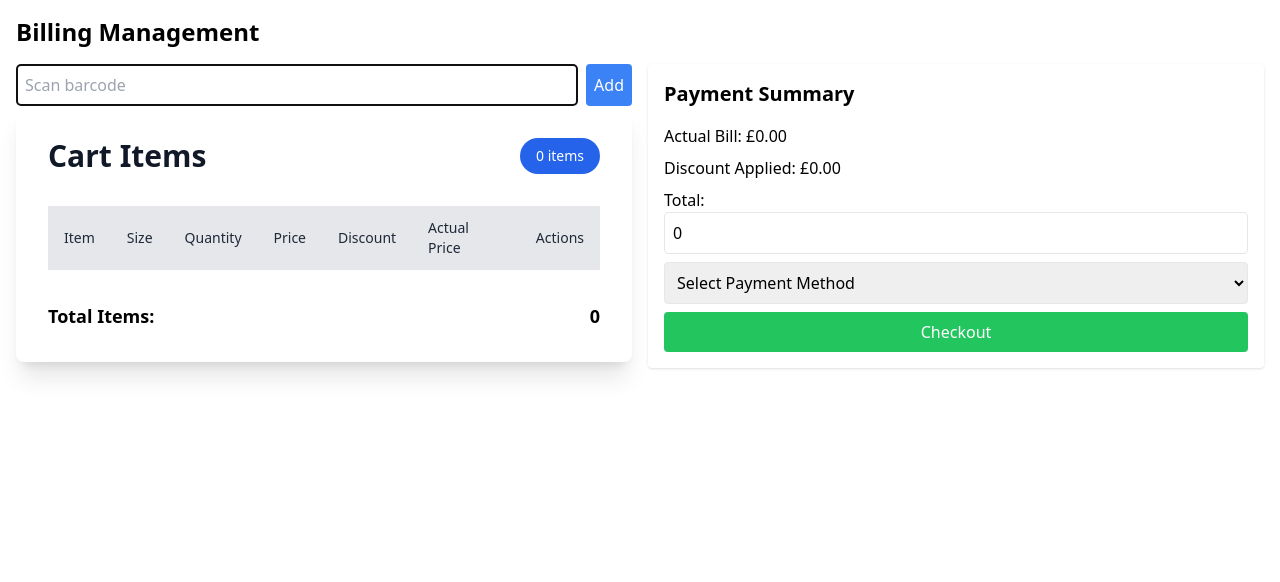
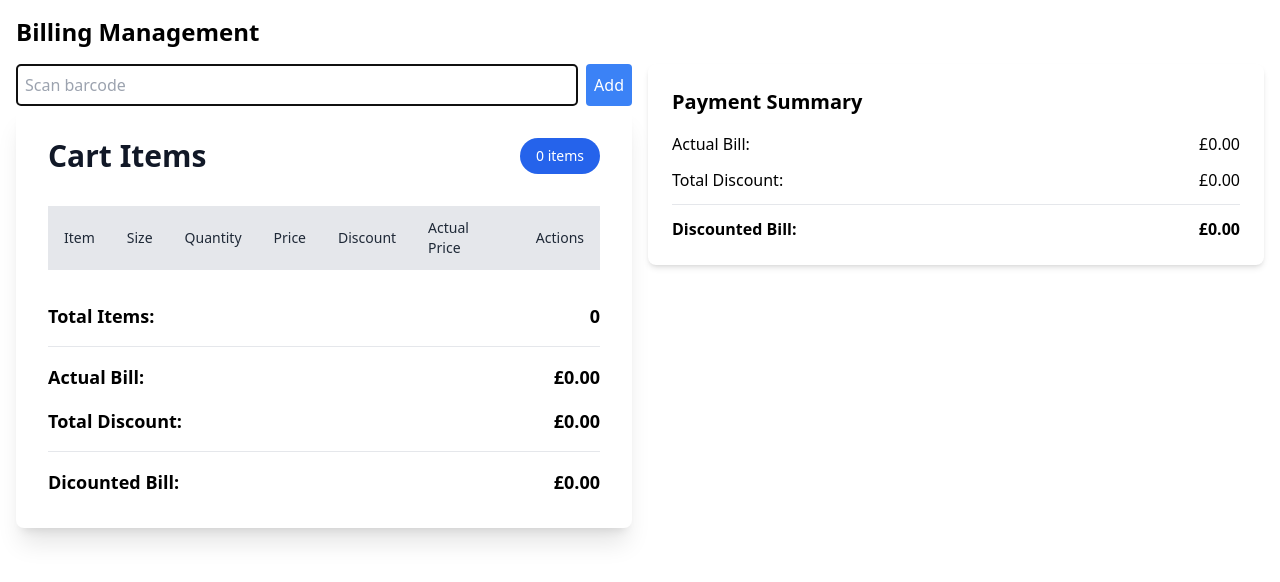
Before and after one commit to ayeshaaamir/retail-epos-frontend, a React (Vite) app in the folder style-mantra-pos/: page /billing in a window 1280 px wide. Shown: the top 582 px of the page. Built offline with nearby package versions, Linux system fonts and the light colour scheme; sample sign-in values are in the browser's storage.

Commit message:
payment summary functionality..

```diff
--- a/style-mantra-pos/src/components/BillingManagement/Cart.jsx
+++ b/style-mantra-pos/src/components/BillingManagement/Cart.jsx
@@ -2,15 +2,27 @@ import { useDispatch, useSelector } from "react-redux";
 import {
   updateCartItem,
   removeFromCart,
+  updatePaymentSummary,
 } from "../../redux/actions/billingActions";
+import { useEffect } from "react";
 
 const Cart = () => {
   const dispatch = useDispatch();
   const { cart } = useSelector((state) => state.billing);
 
+  // Calculate total discount, total price, and total items
+  const totalItems = cart.length;
+  const totalDiscount = cart.reduce((sum, item) => sum + item.item_discount, 0);
+  const discountedBill = cart.reduce((sum, item) => sum + item.price, 0);
+  const actualBill = cart.reduce((sum, item) => sum + item.total, 0);
+
+  useEffect(() => {
+    dispatch(updatePaymentSummary(actualBill, totalDiscount, discountedBill));
+  }, [cart, dispatch, actualBill, totalDiscount, discountedBill]);
+
   const handlePriceChange = (rowData, newPrice) => {
     // Ensure the new price is not greater than the current price
-    if (newPrice > rowData.price) {
+    if (newPrice > rowData.total) {
       alert("Price cannot be increased. It can only be decreased.");
       return;
     }
@@ -57,7 +69,7 @@ const Cart = () => {
       <div className="flex justify-between items-center mb-6">
         <h2 className="text-3xl font-semibold text-gray-900">Cart Items</h2>
         <span className="bg-blue-600 text-white text-sm py-2 px-4 rounded-full">
-          {cart.length} items
+          {totalItems} items
         </span>
       </div>
 
@@ -114,9 +126,26 @@ const Cart = () => {
         </table>
       </div>
 
-      <div className="flex justify-between font-bold text-lg mt-4">
-        <span>Total Items:</span>
-        <span>{cart.length}</span>
+      {/* Totals Section */}
+      <div className="flex flex-col space-y-4 font-bold text-lg mt-4">
+        <div className="flex justify-between">
+          <span>Total Items:</span>
+          <span>{totalItems}</span>
+        </div>
+        <hr />
+        <div className="flex justify-between">
+          <span>Actual Bill:</span>
+          <span>£{actualBill.toFixed(2)}</span>
+        </div>
+        <div className="flex justify-between">
+          <span>Total Discount:</span>
+          <span>£{totalDiscount.toFixed(2)}</span>
+        </div>
+        <hr />
+        <div className="flex justify-between">
+          <span>Dicounted Bill:</span>
+          <span>£{discountedBill.toFixed(2)}</span>
+        </div>
       </div>
     </div>
   );
--- a/style-mantra-pos/src/components/BillingManagement/PaymentSummary.jsx
+++ b/style-mantra-pos/src/components/BillingManagement/PaymentSummary.jsx
@@ -1,88 +1,28 @@
-import { useDispatch, useSelector } from "react-redux";
-import {
-  updateTotal,
-  setPaymentMethod,
-} from "../../redux/slices/paymentSummarySlice";
-import { processSale } from "../../redux/actions/billingActions"; // Assuming processSale is still in billingSlice
+import React from "react";
+import { useSelector } from "react-redux";
 
 const PaymentSummary = () => {
-  const dispatch = useDispatch();
-
-  // Select state from paymentSummarySlice
-  const {
-    actualBill,
-    discountFromCart,
-    additionalDiscount,
-    total,
-    paymentMethod,
-  } = useSelector((state) => state.paymentSummary);
-
-  // Select cart from billingSlice (if needed)
-  const { cart } = useSelector((state) => state.billing);
-
-  // Handle editing the total
-  const handleTotalChange = (e) => {
-    const newTotal = parseFloat(e.target.value);
-    if (!isNaN(newTotal)) {
-      dispatch(updateTotal(newTotal));
-    }
-  };
-
-  // Handle checkout
-  const handleCheckout = async () => {
-    if (!paymentMethod || cart.length === 0) {
-      alert("Please select a payment method and add items to the cart.");
-      return;
-    }
-
-    const saleData = {
-      cart,
-      paymentMethod,
-      actualBill,
-      discountFromCart,
-      additionalDiscount,
-      total,
-    };
-
-    try {
-      await dispatch(processSale(saleData));
-      alert("Sale completed successfully!");
-    } catch (error) {
-      alert("Failed to process sale.");
-    }
-  };
+  const { actualBill, totalDiscount, discountedBill } = useSelector(
+    (state) => state.billing.paymentSummary
+  );
 
   return (
-    <div className="bg-white p-4 rounded shadow">
-      <h2 className="text-xl font-bold mb-4">Payment Summary</h2>
-      <div className="space-y-2">
-        <p>Actual Bill: £{actualBill.toFixed(2)}</p>
-        <p>Discount Applied: £{(discountFromCart + additionalDiscount).toFixed(2)}</p>
-        <div>
-          <label>Total:</label>
-          <input
-            type="number"
-            value={total}
-            onChange={handleTotalChange}
-            className="w-full p-2 border rounded"
-            min="0"
-          />
+    <div className="bg-white p-6 rounded-lg shadow-md">
+      <h2 className="text-xl font-semibold mb-4">Payment Summary</h2>
+      <div className="space-y-3">
+        <div className="flex justify-between">
+          <span>Actual Bill:</span>
+          <span>£{actualBill.toFixed(2)}</span>
         </div>
-        <select
-          value={paymentMethod}
-          onChange={(e) => dispatch(setPaymentMethod(e.target.value))}
-          className="w-full p-2 border rounded"
-        >
-          <option value="">Select Payment Method</option>
-          <option value="Cash">Cash</option>
-          <option value="Card">Card</option>
-        </select>
-        <button
-          onClick={handleCheckout}
-          className="w-full p-2 bg-green-500 text-white rounded"
-        >
-          Checkout
-        </button>
+        <div className="flex justify-between">
+          <span>Total Discount:</span>
+          <span>£{totalDiscount.toFixed(2)}</span>
+        </div>
+        <hr className="my-2" />
+        <div className="flex justify-between font-bold">
+          <span>Discounted Bill:</span>
+          <span>£{discountedBill.toFixed(2)}</span>
+        </div>
       </div>
     </div>
   );
--- a/style-mantra-pos/src/pages/BillingManagement.jsx
+++ b/style-mantra-pos/src/pages/BillingManagement.jsx
@@ -1,8 +1,8 @@
-import { Provider, useSelector } from "react-redux";
+import { Provider } from "react-redux";
 import BarcodeInput from "../components/BillingManagement/BarcodeInput";
 import Cart from "../components/BillingManagement/Cart";
 import PaymentSummary from "../components/BillingManagement/PaymentSummary";
-import { store } from '../redux/store';
+import { store } from "../redux/store";
 
 const BillingManagement = () => {
   return (
--- a/style-mantra-pos/src/redux/actions/billingActions.js
+++ b/style-mantra-pos/src/redux/actions/billingActions.js
@@ -11,6 +11,7 @@ export const SET_PAYMENT_METHOD = "SET_PAYMENT_METHOD";
 export const SET_CATEGORIES = "SET_CATEGORIES";
 export const SET_PRODUCTS = "SET_PRODUCTS";
 export const SET_VARIANTS = "SET_VARIANTS";
+export const UPDATE_PAYMENT_SUMMARY = "UPDATE_PAYMENT_SUMMARY";
 
 export const fetchCategories = () => async (dispatch) => {
   try {
@@ -81,3 +82,12 @@ export const processSale = (saleData) => async (dispatch) => {
     throw error;
   }
 };
+
+export const updatePaymentSummary = (
+  actualBill,
+  totalDiscount,
+  discountedBill
+) => ({
+  type: "UPDATE_PAYMENT_SUMMARY",
+  payload: { actualBill, totalDiscount, discountedBill },
+});
--- a/style-mantra-pos/src/redux/slices/billingSlice.js
+++ b/style-mantra-pos/src/redux/slices/billingSlice.js
@@ -9,6 +9,7 @@ import {
   SET_PRODUCTS,
   SET_VARIANTS,
   ADD_NEW_CART_ITEM,
+  UPDATE_PAYMENT_SUMMARY, // 👈 Import the new action type
 } from "../actions/billingActions";
 
 const initialState = {
@@ -21,6 +22,12 @@ const initialState = {
   categories: [],
   products: [],
   variants: [],
+  paymentSummary: {
+    // 👈 Add paymentSummary to the initial state
+    actualBill: 0,
+    totalDiscount: 0,
+    discountedBill: 0,
+  },
 };
 
 const billingReducer = (state = initialState, action) => {
@@ -52,6 +59,7 @@ const billingReducer = (state = initialState, action) => {
         ...state,
         cart: state.cart.filter((item) => item.cartItemId !== action.payload),
       };
+
     case ADD_NEW_CART_ITEM: {
       return {
         ...state,
@@ -100,6 +108,16 @@ const billingReducer = (state = initialState, action) => {
         variants: action.payload,
       };
 
+    case UPDATE_PAYMENT_SUMMARY:
+      return {
+        ...state,
+        paymentSummary: {
+          actualBill: action.payload.actualBill,
+          totalDiscount: action.payload.totalDiscount,
+          discountedBill: action.payload.discountedBill,
+        },
+      };
+
     default:
       return state;
   }
--- a/style-mantra-pos/src/redux/slices/paymentSummarySlice.js
+++ /dev/null
@@ -1,92 +0,0 @@
-// features/billing/billingSlice.js
-import { createSlice } from "@reduxjs/toolkit";
-
-const initialState = {
-  cart: [],
-  actualBill: 0, // Sum of all prices from the cart
-  discountFromCart: 0, // Sum of all discounts from the cart
-  additionalDiscount: 0, // Additional discount from payment summary
-  total: 0, // Editable total
-  paymentMethod: null,
-  receipt: null,
-};
-
-const billingSlice = createSlice({
-  name: "paymentSummary",
-  initialState,
-  reducers: {
-    addToCart: (state, action) => {
-      const cartItemId = Date.now();
-      const newCartItem = {
-        ...action.payload,
-        cartItemId,
-      };
-      state.cart.push(newCartItem);
-      // Update actualBill and discountFromCart when a new item is added
-      state.actualBill = state.cart.reduce((sum, item) => sum + item.price, 0);
-      state.discountFromCart = state.cart.reduce(
-        (sum, item) => sum + (item.item_discount || 0),
-        0
-      );
-      state.total = state.actualBill - state.discountFromCart;
-    },
-    updateCartItem: (state, action) => {
-      const { cartItemId, updates } = action.payload;
-      const item = state.cart.find((item) => item.cartItemId === cartItemId);
-      if (item) {
-        Object.assign(item, updates);
-        // Update actualBill and discountFromCart when an item's price or discount is updated
-        state.actualBill = state.cart.reduce(
-          (sum, item) => sum + item.price,
-          0
-        );
-        state.discountFromCart = state.cart.reduce(
-          (sum, item) => sum + (item.item_discount || 0),
-          0
-        );
-        state.total = state.actualBill - state.discountFromCart;
-      }
-    },
-    removeFromCart: (state, action) => {
-      state.cart = state.cart.filter(
-        (item) => item.cartItemId !== action.payload
-      );
-      // Update actualBill and discountFromCart when an item is removed
-      state.actualBill = state.cart.reduce((sum, item) => sum + item.price, 0);
-      state.discountFromCart = state.cart.reduce(
-        (sum, item) => sum + (item.item_discount || 0),
-        0
-      );
-      state.total = state.actualBill - state.discountFromCart;
-    },
-    updateTotal: (state, action) => {
-      const newTotal = action.payload;
-      state.total = newTotal;
-      // Calculate additional discount
-      state.additionalDiscount =
-        state.actualBill - state.discountFromCart - newTotal;
-    },
-    processSale: (state, action) => {
-      state.receipt = action.payload;
-      state.cart = [];
-      state.actualBill = 0;
-      state.discountFromCart = 0;
-      state.additionalDiscount = 0;
-      state.total = 0;
-    },
-    setPaymentMethod: (state, action) => {
-      state.paymentMethod = action.payload;
-    },
-  },
-});
-
-export const {
-  addToCart,
-  updateCartItem,
-  removeFromCart,
-  updateTotal,
-  processSale,
-  setPaymentMethod,
-} = billingSlice.actions;
-
-export default billingSlice.reducer;
--- a/style-mantra-pos/src/redux/store.js
+++ b/style-mantra-pos/src/redux/store.js
@@ -4,7 +4,6 @@ import categoryReducer from './slices/categorySlice';
 import productReducer from './slices/productSlice';
 import inventoryReducer from './slices/inventorySlice';
 import billingReducer from './slices/billingSlice';
-import paymentSummaryReducer from "./slices/paymentSummarySlice";
 
 export const store = configureStore({
   reducer: {
@@ -13,6 +12,5 @@ export const store = configureStore({
     products: productReducer,
     inventory: inventoryReducer,
     billing: billingReducer,
-    paymentSummary: paymentSummaryReducer,
   },
 });
```
